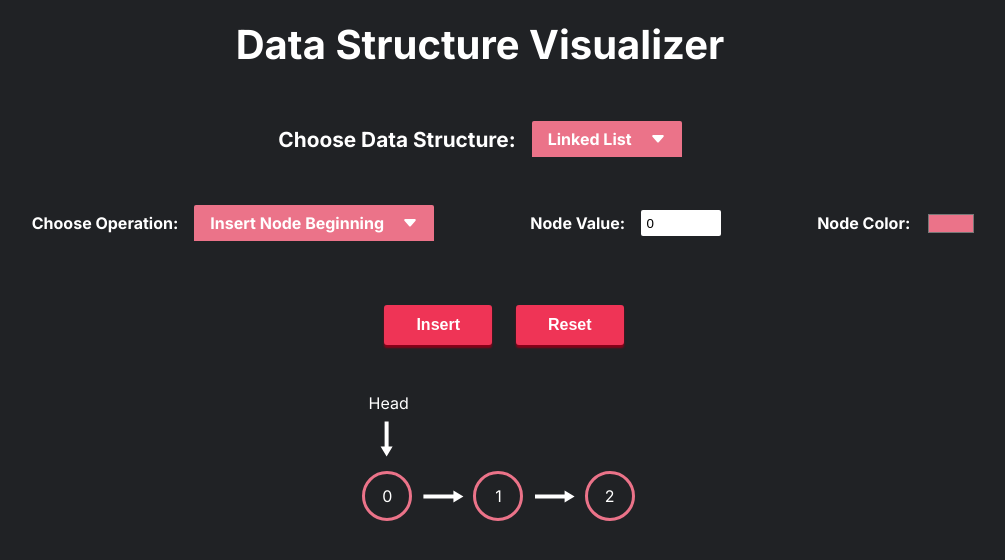
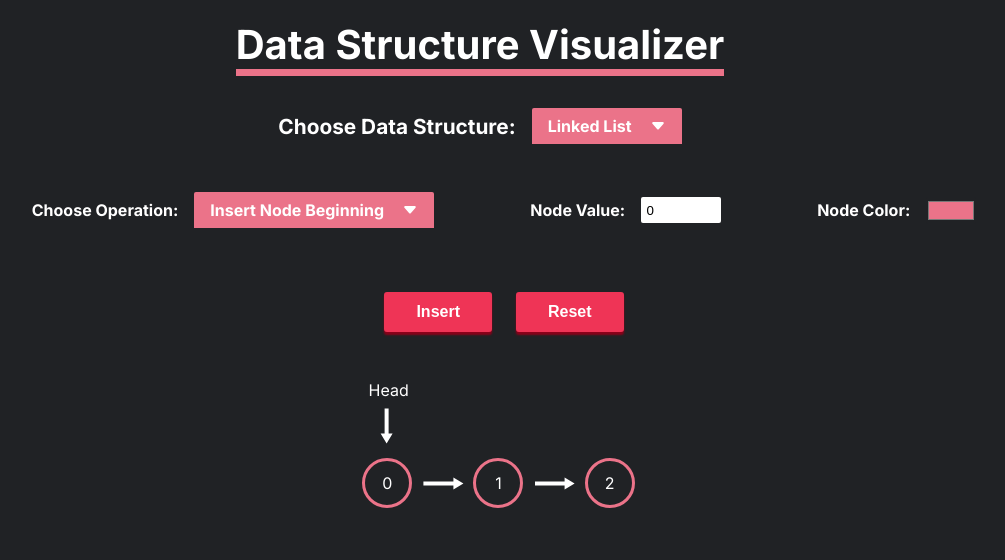
Before and after one commit to SamirOsAbdalla/ds-visualizer, a Next.js app: page / in a window 1280 px wide. Shown: the top 560 px of the page, without its empty margins (160-1165 px from the left). Built offline with nearby package versions, Linux system fonts and the light colour scheme.

Commit message:
Changed width to allow for underline

```diff
--- a/src/components/Title/Title.css
+++ b/src/components/Title/Title.css
@@ -1,6 +1,8 @@
 .title__wrapper {
-    width: 100%;
-    padding: .5em 3em;
+    width: fit-content;
+    max-width: 80%;
+    border-bottom: 7px solid #eb7389;
+    padding: .5em 0em 0em 0em;
     display: flex;
     justify-content: center;
     align-items: center;
@@ -8,4 +10,5 @@
     font-weight: bold;
     color: white;
     text-align: center;
+    text-wrap: break-word;
 }
```
